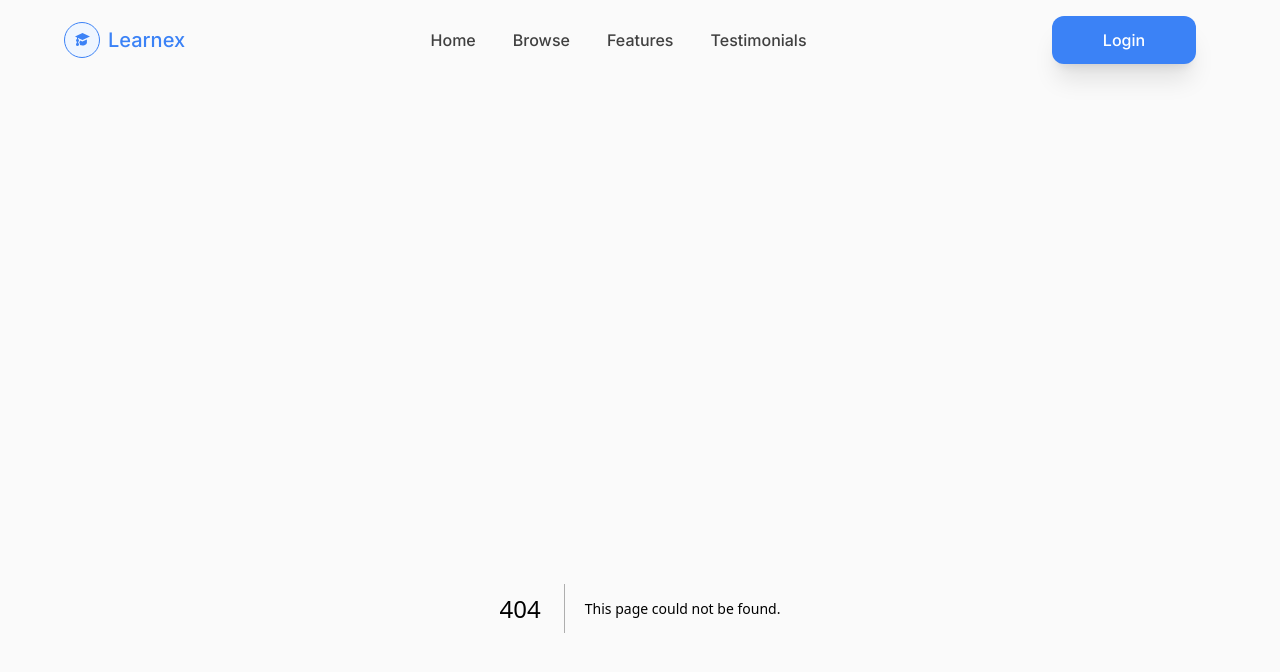
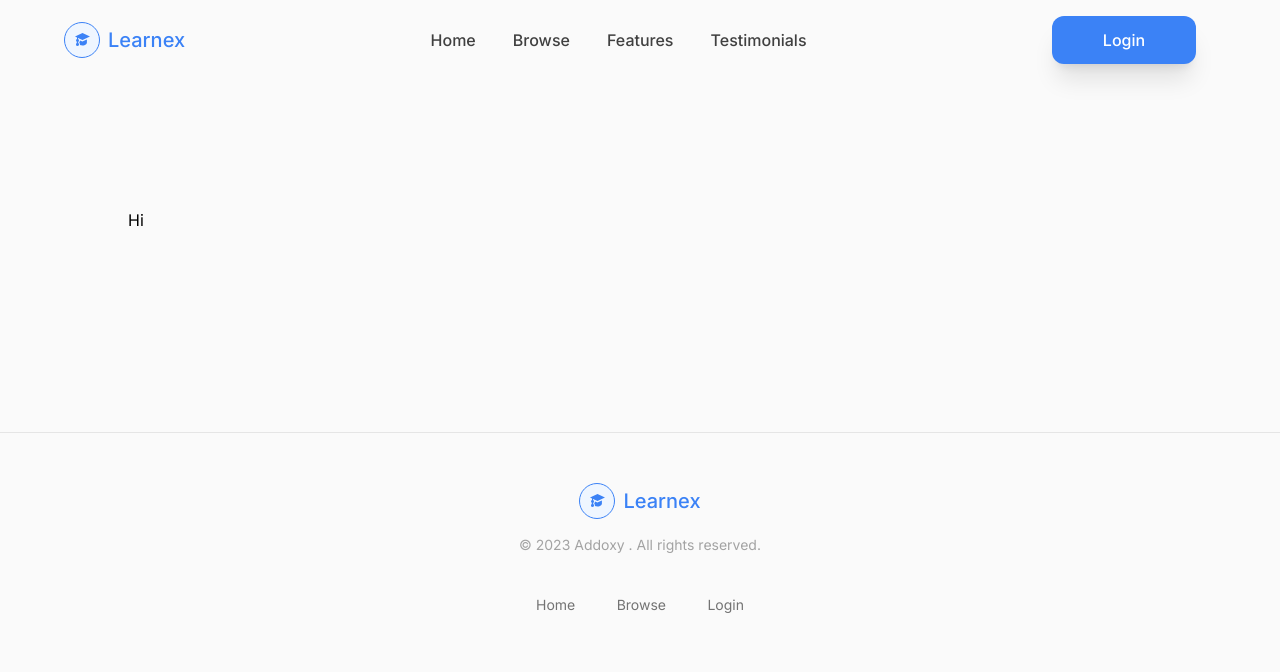
Before and after one commit to addoxy/sandbox, a Next.js app: page /browse in a window 1280 px wide. Before the commit this address had no page. Shown: the top 672 px of the page. Built offline with nearby package versions, Linux system fonts and the light colour scheme; what tailwindcss-debug-screens would draw is missing.

Commit message:
Code cleanup

```diff
--- /dev/null
+++ b/src/app/browse/page.tsx
@@ -0,0 +1,11 @@
+const Browse = () => {
+  return (
+    <>
+      <div>
+        <div>Hi</div>
+      </div>
+    </>
+  );
+};
+
+export default Browse;
--- a/src/app/layout.tsx
+++ b/src/app/layout.tsx
@@ -2,6 +2,7 @@ import "@/styles/globals.css";
 import type { Metadata } from "next";
 import { Inter } from "next/font/google";
 import Navbar from "@/components/Navbar/Navbar";
+import Footer from "@/components/Sections/Footer";
 
 const inter = Inter({ subsets: ["latin"] });
 
@@ -16,13 +17,13 @@ export default function RootLayout({
   children: React.ReactNode;
 }) {
   return (
-    <html lang="en" className="scroll-smooth">
+    <html lang="en">
       <body className={`${inter.className} debug-screens bg-neutral-50`}>
         <Navbar />
-        <div className="px-4 sm:px-20 xl:px-32">
-          <div className="h-10 lg:h-36"></div>
-          {children}
-        </div>
+        <div className="h-10 lg:h-36"></div>
+        <div className="px-4 sm:px-20 xl:px-32">{children}</div>
+        <div className="h-30 w-full sm:h-50"></div>
+        <Footer />
       </body>
     </html>
   );
--- a/src/app/page.tsx
+++ b/src/app/page.tsx
@@ -3,7 +3,6 @@ import TestimonialSection from "@/components/Sections/TestimonialSection";
 import { PoweredBlock } from "@/components/Blocks/Blocks";
 import { StartedBlock } from "@/components/Blocks/Blocks";
 import FeaturesCard from "@/components/Cards/FeaturesCard/FeaturesCard";
-import Footer from "@/components/Sections/Footer";
 
 export default function Home() {
   return (
@@ -12,20 +11,24 @@ export default function Home() {
       <div className="h-30 w-full sm:h-50"></div>
       <PoweredBlock />
       <div className="h-30 w-full sm:h-50"></div>
-      <span className="mb-12 block text-3xl font-semibold text-neutral-700 sm:mb-18 sm:text-4xl lg:text-5xl">
+      <span
+        className="mb-12 block text-3xl font-semibold text-neutral-700 sm:mb-18 sm:text-4xl lg:text-5xl"
+        id="features"
+      >
         Features that make us <span className="text-gradient"> stand out</span>
       </span>
       <FeaturesCard />
       <div className="h-30 w-full sm:h-50"></div>
       <StartedBlock />
       <div className="h-30 w-full sm:h-50"></div>
-      <span className="mb-12 block text-3xl font-semibold text-neutral-700 sm:mb-18 sm:text-4xl lg:text-5xl">
+      <span
+        className="mb-12 block text-3xl font-semibold text-neutral-700 sm:mb-18 sm:text-4xl lg:text-5xl"
+        id="testimonials"
+      >
         Testimonials from people who{" "}
         <span className="text-gradient"> love us</span>
       </span>
       <TestimonialSection />
-      <div className="h-30 w-full sm:h-50"></div>
-      <Footer />
     </>
   );
 }
--- a/src/components/Navbar/Navbar.tsx
+++ b/src/components/Navbar/Navbar.tsx
@@ -4,6 +4,13 @@ import Link from "next/link";
 import Dropdown from "./Dropdown";
 
 const Navbar = () => {
+  const navItems = [
+    { name: "Home", link: "/" },
+    { name: "Browse", link: "/browse" },
+    { name: "Features", link: "#features" },
+    { name: "Testimonials", link: "#testimonials" },
+  ];
+
   return (
     <>
       <div className="flex items-center justify-between px-4 pt-4 sm:px-5 md:px-6 lg:px-16">
@@ -12,30 +19,14 @@ const Navbar = () => {
           <span className="text-xl font-medium text-blue-500">Learnex</span>
         </Link>
         <nav className="hidden w-100 justify-between font-medium text-neutral-700 md:flex">
-          <Link
-            href="/"
-            className="pointer flex cursor-pointer items-center justify-center rounded-lg px-3 py-2 hover:bg-neutral-100"
-          >
-            Home
-          </Link>
-          <Link
-            href="/"
-            className="pointer flex cursor-pointer items-center justify-center rounded-lg px-3 py-2 hover:bg-neutral-100"
-          >
-            Browse
-          </Link>
-          <Link
-            href="/"
-            className="pointer flex cursor-pointer items-center justify-center rounded-lg px-3 py-2 hover:bg-neutral-100"
-          >
-            Features
-          </Link>
-          <Link
-            href="/"
-            className="pointer flex cursor-pointer items-center justify-center rounded-lg px-3 py-2 hover:bg-neutral-100"
-          >
-            Testimonials
-          </Link>
+          {navItems.map((navItem) => (
+            <Link
+              href={navItem.link}
+              className="pointer flex cursor-pointer items-center justify-center rounded-lg px-3 py-2 hover:bg-neutral-100"
+            >
+              {navItem.name}
+            </Link>
+          ))}
         </nav>
         <div className="flex">
           <Link href="/">
--- a/src/components/Sections/Footer.tsx
+++ b/src/components/Sections/Footer.tsx
@@ -6,10 +6,10 @@ const Footer = () => {
   return (
     <>
       <div className="flex h-60 flex-col items-center justify-center border-t border-neutral-200">
-        <div className="mb-4 flex items-center">
-          <Image src={logo} alt="logo" className="mr-2" />
+        <Link href="/" className="mb-4 flex items-center">
+          <Image src={logo} alt="swibble" className="mr-2" />
           <span className="text-xl font-medium text-blue-500">Learnex</span>
-        </div>
+        </Link>
         <span className="mb-8 text-sm text-neutral-400">
           © 2023 Addoxy . All rights reserved.
         </span>
@@ -21,7 +21,7 @@ const Footer = () => {
             Home
           </Link>
           <Link
-            href="/"
+            href="/browse"
             className="rounded-md p-2 text-sm text-neutral-500 hover:bg-neutral-100"
           >
             Browse
--- a/src/styles/globals.css
+++ b/src/styles/globals.css
@@ -1,6 +1,10 @@
 @tailwind base;
 @tailwind components;
 @tailwind utilities;
+
+html {
+  scroll-behavior: smooth;
+}
 
 .card-gradient-1 {
   bbackground: rgb(59, 130, 246);
```
